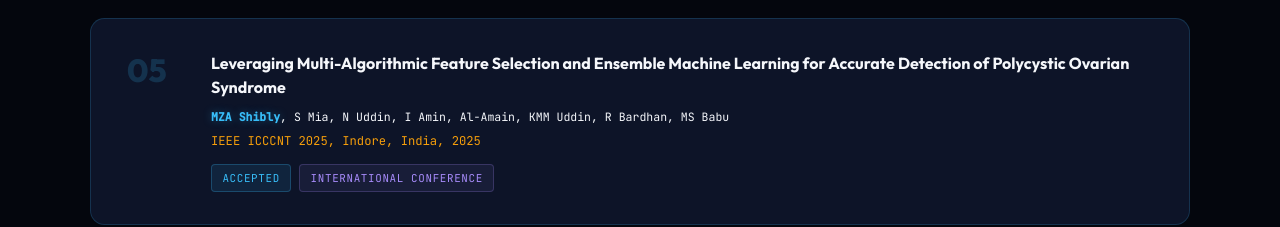
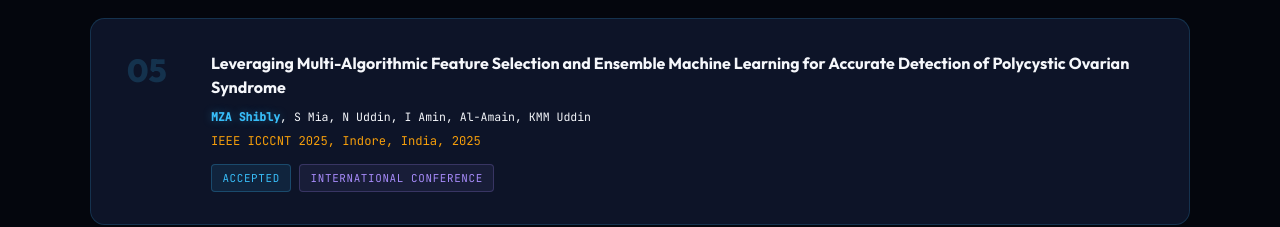
Before and after one commit to iamshibly/my-portfolio, a React (Vite) app: page / in a window 1280 px wide. Shown: the part 4280-4507 px from the top of the page. Built offline with nearby package versions, Linux system fonts and the light colour scheme; no server answers.

Commit message:
Update publication author lists for PCOS and Q-SEAL papers

```diff
--- a/src/data/portfolio.ts
+++ b/src/data/portfolio.ts
@@ -177,7 +177,7 @@ export const publications: Publication[] = [
   },
   {
     title:    'Leveraging Multi-Algorithmic Feature Selection and Ensemble Machine Learning for Accurate Detection of Polycystic Ovarian Syndrome',
-    authors:  '<strong class="author-self">MZA Shibly</strong>, S Mia, N Uddin, I Amin, Al-Amain, KMM Uddin, R Bardhan, MS Babu',
+    authors:  '<strong class="author-self">MZA Shibly</strong>, S Mia, N Uddin, I Amin, Al-Amain, KMM Uddin',
     venue:    'IEEE ICCCNT 2025, Indore, India',
     year:     2025,
     type:     'International Conference',
@@ -232,7 +232,7 @@ export const publications: Publication[] = [
   /* ── Under Review — Journals ────────────────────────────────── */
   {
     title:    'Q-SEAL: An Explainable Transformer-Based Meta-Ensemble Model for Ovarian Cancer Prediction and Deployment Evaluation',
-    authors:  '<strong class="author-self">MZA Shibly</strong>, SAK Aditto, MJ Islam, KMM Uddin',
+    authors:  '<strong class="author-self">MZA Shibly</strong>, SAK Aditto, MJ Islam, MSAM Joy, KMM Uddin',
     venue:    'Journal of Pathology Informatics',
     year:     2026,
     type:     'Journal',
```
